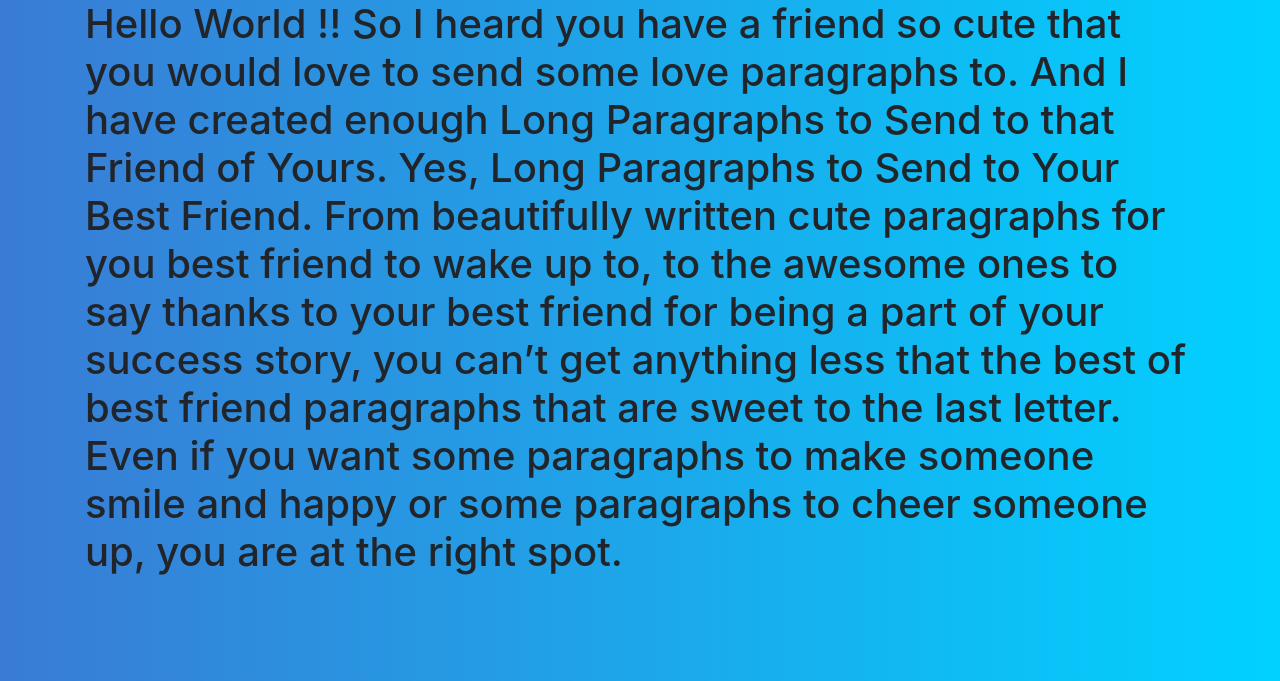
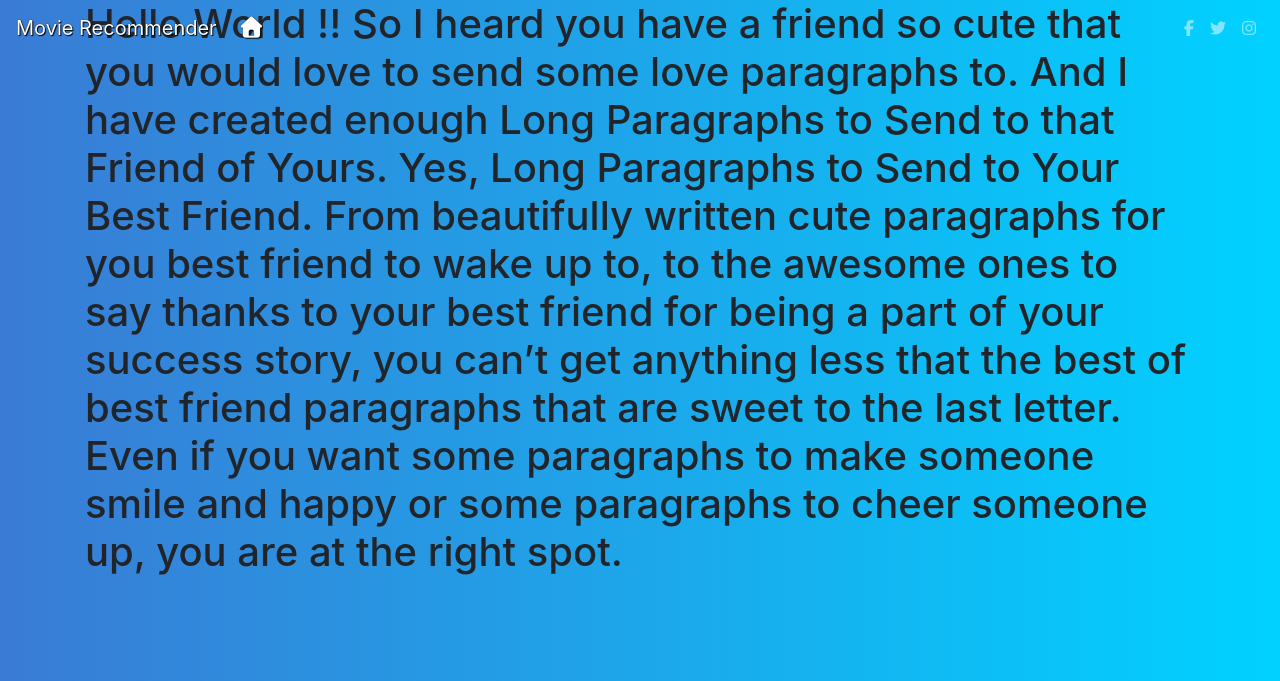
Before and after one commit to Ritayan-Dhara/responsive-design, a plain HTML site: page index.html in a window 1280 px wide. Shown: the top 681 px of the page. Drawn offline with nearby package versions, Linux system fonts and the light colour scheme.

Commit message:
Add files via upload

```diff
--- a/index.html
+++ b/index.html
@@ -18,6 +18,31 @@
     <link rel="stylesheet" type="text/css" href="css/bootstrap.css">
     <link rel="stylesheet" type="text/css" href="css/all.css">
 
+    <nav class="navbar fixed-top navbar-expand-lg navbar-dark pink scrolling-navbar">
+      <a class="navbar-brand" href="https://www.youtube.com/" style="text-shadow: 1px 1px 1px black, 0 0 1px black">Movie Recommender</a>
+      <button class="navbar-toggler" type="button" data-toggle="collapse" data-target="#navbarSupportedContent" aria-controls="navbarSupportedContent" aria-expanded="false" aria-label="Toggle navigation">
+          <span class="navbar-toggler-icon"></span>
+      </button>
+      <div class="collapse navbar-collapse" id="navbarSupportedContent" >
+          <ul class="navbar-nav mr-auto">
+              <li class="nav-item active">
+                  <a class="nav-link" href="https://www.google.co.in/" style="text-shadow: 1px 1px 1px black, 0 0 1px black"><i class="fas fa-home fa-lg"></i></a>
+              </li>
+
+          </ul>
+          <ul class="navbar-nav nav-flex-icons">
+              <li class="nav-item">
+                  <a class="nav-link"><i class="fab fa-facebook-f"></i></a>
+              </li>
+              <li class="nav-item">
+                  <a class="nav-link"><i class="fab fa-twitter"></i></a>
+              </li>
+              <li class="nav-item">
+                  <a class="nav-link"><i class="fab fa-instagram"></i></a>
+              </li>
+          </ul>
+      </div>
+  </nav>
 
 
     <title>Responsive Design</title>
```
